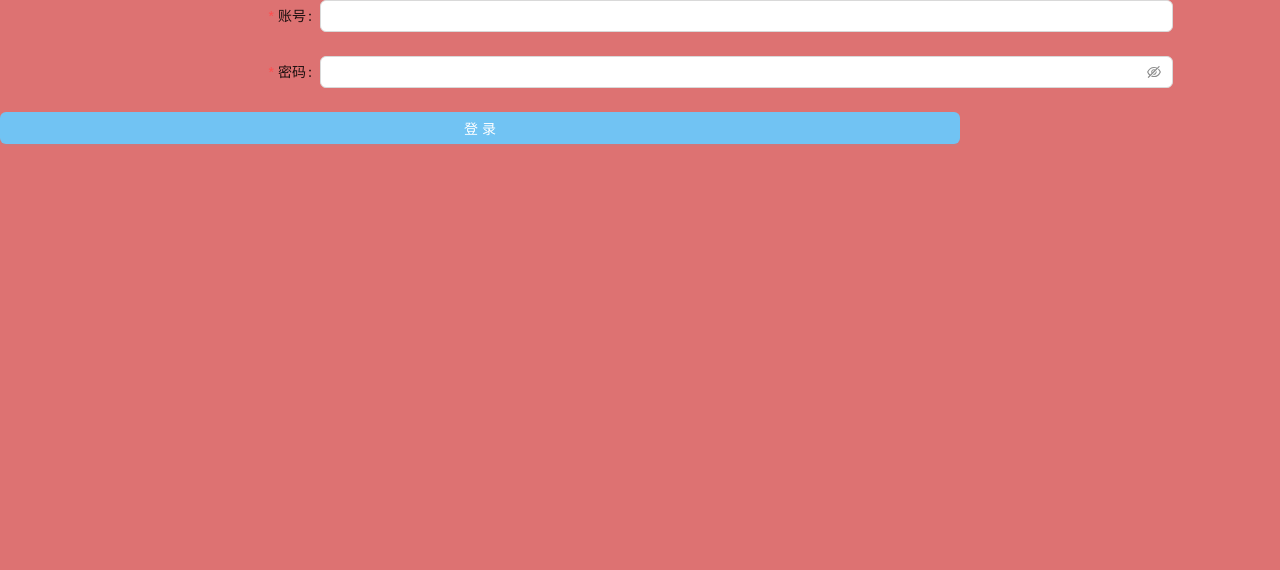
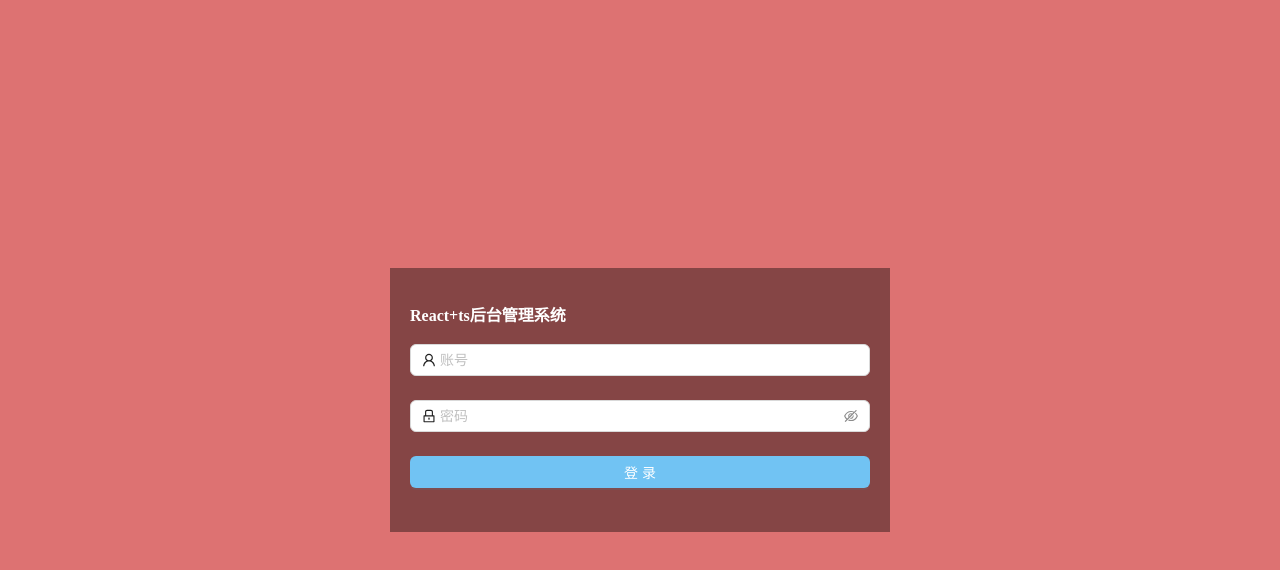
Before and after one commit to wxd15750/react_ts_yarn, a React (Create React App) app: page /login in a window 1280 px wide. Shown: the top 570 px of the page. Built offline with nearby package versions, Linux system fonts and the light colour scheme.

Commit message:
登录页面静态部分完工

```diff
--- a/src/pages/login/index.tsx
+++ b/src/pages/login/index.tsx
@@ -1,54 +1,57 @@
-import React from 'react'
+import React, { useState } from 'react'
 
 // 导入login的样式
 import './login.scss'
-import { Button, Col, Form, Input, Row } from 'antd'
+import { Button, Form, Input} from 'antd'
+import { LockOutlined, UserOutlined } from '@ant-design/icons';
 
 export default function Login() {
+
+  // 定义加载中的效果
+  const [loading,setLoading] = useState<boolean>(false)
 
 
   const onFinish = (values: any) => {
     console.log('Success:', values);
+    setLoading(true)
   };
 
   return (
     <div className='loginContainer'>
-      <Row>
-        <Col span={24}>
-          <Form
+      <div className='loginForm'>
+        <h1 className='title'>React+ts后台管理系统</h1>
+        <Form
             name="basic"
-            labelCol={{ span: 6}}
-            wrapperCol={{ span: 16 }}
-            initialValues={{ remember: true }}
+            // labelCol={{ span: 6}}
+            // wrapperCol={{ span: 16 }}
+            // initialValues={{ remember: true }}
             onFinish={onFinish}
             autoComplete="off"
           >
             <Form.Item
-              label="账号"
               name="username"
-              rules={[{ required: true, message: 'Please input your username!' }]}
+
+              rules={[{ required: true, message: '请输入用户名' }]}
             >
-              <Input />
+              <Input placeholder='账号' prefix={<UserOutlined />} />
             </Form.Item>
 
             <Form.Item
-              label="密码"
               name="password"
-              rules={[{ required: true, message: 'Please input your password!' }]}
+              rules={[{ required: true, message: '请输入密码' }]}
             >
-              <Input.Password />
+              <Input.Password  placeholder='密码' prefix={<LockOutlined/>}/>
             </Form.Item>
-
-
-
-            <Form.Item wrapperCol={{  span: 18 }}>
-              <Button type="primary" htmlType="submit" style={{width:"100%"}}>
+            <Form.Item >
+              <Button type="primary" loading={loading} htmlType="submit" className='btn'>
                 登录
               </Button>
             </Form.Item>
           </Form>
-        </Col>
-      </Row>
+
+
+      </div>
+
     </div>
   )
 }
--- a/src/pages/login/login.scss
+++ b/src/pages/login/login.scss
@@ -2,5 +2,23 @@
     width: 100vw;
     height: 100vh;
     background-color: #dd7272;
-    text-align: center;
+    display: flex;
+    flex-direction: column;
+    justify-content: center;
+    align-items: center;
+    .loginForm{
+        color:#fff;
+        width: 500px;
+        background-color: rgba(0,0,0,.4);
+        overflow: hidden;
+        padding: 20px;
+        .title{
+            color:#fff;
+            font-weight: 700;
+            margin: 20px auto;
+        }
+        .btn{
+            width: 100%;
+        }
+    }
 }
```
